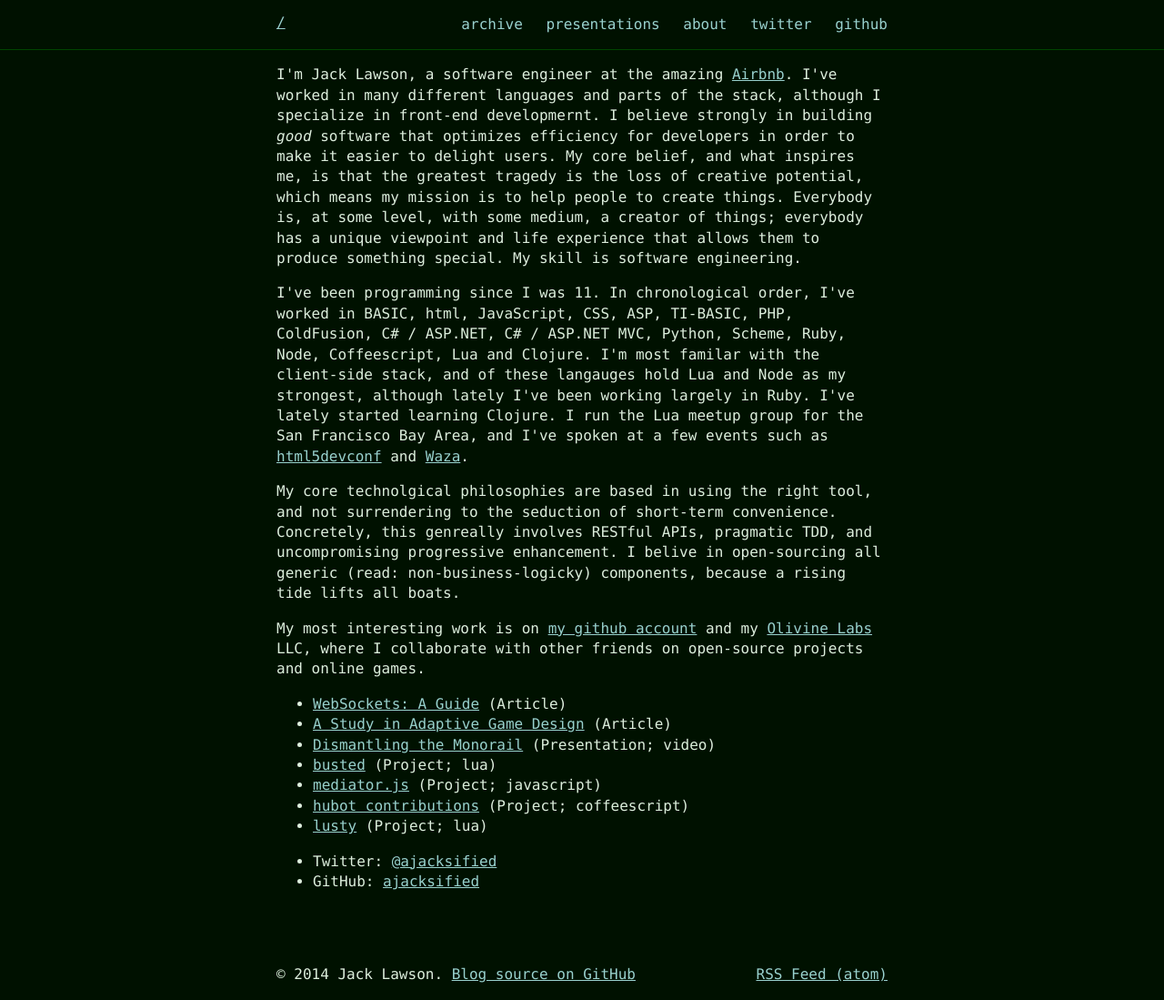
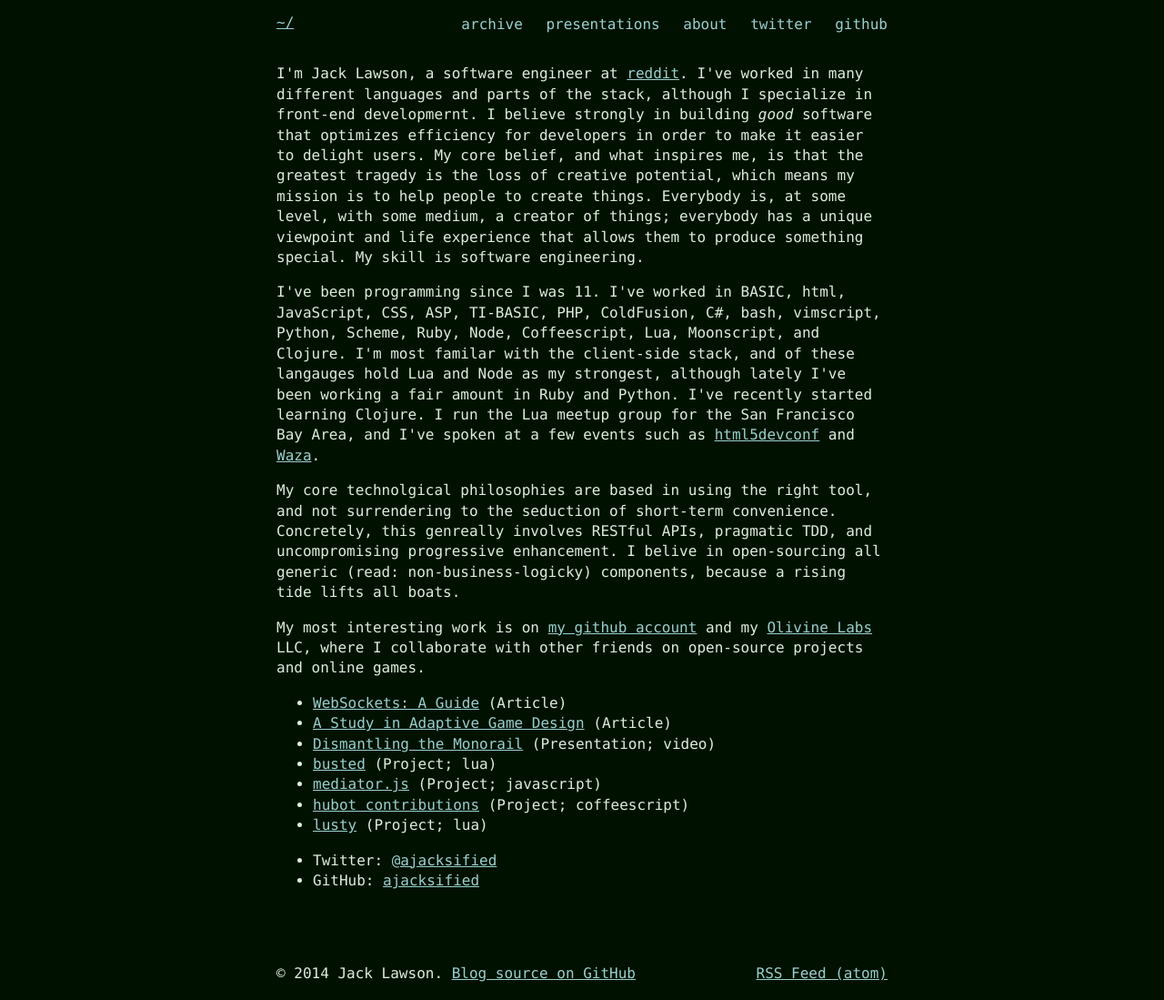
Before and after one commit to ajacksified/ajacksified.github.com, a Jekyll site: the page built from about.html, in a window 1280 px wide. Shown: the whole page at 91% size. Built offline with Jekyll 4.4.1, drawn with Linux system fonts in a browser that asks for light colours; some web fonts are replaced; Markdown is read by kramdown in place of the engine named in the settings.

Commit message:
Moar style tweaking

```diff
--- a/_layouts/default.html
+++ b/_layouts/default.html
@@ -21,7 +21,7 @@
     <div id="container" class="container">
       <header class="nav-bar" id="header">
         <div class="row">
-          <h1 class="nav-bar-heading"><a href="/">/</a></h1>
+          <h1 class="nav-bar-heading"><a href="/">~/</a></h1>
 
           <nav>
             <ul class="nav-list">
@@ -39,7 +39,7 @@
         {{ content }}
       </div>
 
-      <footer class="footer" id="footer">
+      <footer class="site-footer" id="footer">
         <div class="row well">
           &copy; 2014 Jack Lawson.
           <a href="https://github.com/ajacksified/ajacksified.github.com">Blog source on GitHub</a>
--- a/about.html
+++ b/about.html
@@ -9,8 +9,8 @@
   </header>
 
   <p>
-    I'm Jack Lawson, a software engineer at the amazing
-    <a href="https://www.airbnb.com">Airbnb</a>. I've worked in many different
+    I'm Jack Lawson, a software engineer at
+    <a href="https://www.reddit.com">reddit</a>. I've worked in many different
     languages and parts of the stack, although I specialize in front-end
     developmernt. I believe strongly in building <em>good</em> software that
     optimizes efficiency for developers in order to make it easier to delight
@@ -23,13 +23,13 @@
   </p>
 
   <p>
-    I've been programming since I was 11. In chronological order, I've worked in
-    BASIC, html, JavaScript, CSS, ASP, TI-BASIC, PHP, ColdFusion, C# / ASP.NET,
-    C# / ASP.NET MVC, Python, Scheme, Ruby, Node, Coffeescript, Lua and Clojure.
+    I've been programming since I was 11. I've worked in
+    BASIC, html, JavaScript, CSS, ASP, TI-BASIC, PHP, ColdFusion, C#, bash, vimscript,
+    Python, Scheme, Ruby, Node, Coffeescript, Lua, Moonscript, and Clojure.
     I'm most familar with the client-side stack, and of these langauges hold Lua
-    and Node as my strongest, although lately I've been working largely in Ruby.
-    I've lately started learning Clojure. I run the Lua meetup group for the San
-    Francisco Bay Area, and I've spoken at a few events such as
+    and Node as my strongest, although lately I've been working a fair amount in
+    Ruby and Python. I've recently started learning Clojure. I run the Lua meetup
+    group for the San Francisco Bay Area, and I've spoken at a few events such as
     <a href="http://html5devconf.com/archives/october2012/index.html">html5devconf</a>
     and <a href="https://waza.heroku.com/2013">Waza</a>.
   </p>
--- a/css/styles.css
+++ b/css/styles.css
@@ -12,13 +12,8 @@
 
 pre .comment {
   color: #9933CC;
-#0c1014
 }
 
-/*
-#d3ebe9
-#599cab;
- */
 pre .constant {
   color: #d3ebe9;
 }
@@ -43,11 +38,10 @@
   color: #599cab;
 }
 
-
 /* thejacklawson.com blog styles | MIT License | github.com/ajacksified/ajacksified.github.com */
 
 menu, ol, ul{
-  padding:0;
+  padding: 0;
 }
 
 body {
@@ -68,10 +62,6 @@
   font-size: 1em;
 }
 
-h1 a, h2 a, h3 a {
-  border: none;
-}
-
 h2::before {
   content: '# ';
 }
@@ -84,7 +74,6 @@
   color: #99d1ce;
 }
 
-
 .article {
   margin: 0 auto 5em auto;
 }
@@ -94,18 +83,14 @@
   color: #ded;
 }
 
-.article header {
+.article-header {
   padding: 1em;
   margin-bottom: 1em;
   border: dashed 2px;
 }
 
-.article header h1 {
+.article-title {
   text-align: center;
-}
-
-.article header p {
-  margin: 0;
 }
 
 .article ol, .article ul {
@@ -157,7 +142,7 @@
   left: -100%;
 }
 
-#container > footer {
+.site-footer {
   margin-top: 2em;
 }
 
@@ -166,7 +151,6 @@
 }
 
 .nav-bar {
-  border-bottom: solid 1px #040;
   overflow: auto;
 }
 
@@ -244,44 +228,3 @@
     display: list-item;
   }
 }
-
-
-@-webkit-keyframes twitch {
-  0% {
-    text-shadow: -.033em 0 .018em rgba(255, 0, 0, 1),
-      .05em 0 .025em rgba(0, 0, 255, 1),
-      0 .015em .005em rgba(0, 255, 0, 1);
-  }
-
-  50% {
-    text-shadow: -.033em 0 .018em rgba(255, 0, 0, 1),
-      .03em 0 .025em rgba(0, 0, 255, 1),
-      0 .015em .005em rgba(0, 255, 0, 1);
-  }
-
-  100% {
-    text-shadow: -.04em 0 .018em rgba(255, 0, 0, 1),
-      .04em 0 .025em rgba(0, 0, 255, 1),
-      0 .015em .005em rgba(0, 255, 0, 1);
-  }
-}
-
-@keyframes twitch {
-  0% {
-    text-shadow: -.033em 0 .018em rgba(255, 0, 0, 1),
-      .05em 0 .025em rgba(0, 0, 255, 1),
-      0 .015em .005em rgba(0, 255, 0, 1);
-  }
-
-  50% {
-    text-shadow: -.033em 0 .018em rgba(255, 0, 0, 1),
-      .03em 0 .025em rgba(0, 0, 255, 1),
-      0 .015em .005em rgba(0, 255, 0, 1);
-  }
-
-  100% {
-    text-shadow: -.04em 0 .018em rgba(255, 0, 0, 1),
-      .04em 0 .025em rgba(0, 0, 255, 1),
-      0 .015em .005em rgba(0, 255, 0, 1);
-  }
-}
--- a/index.html
+++ b/index.html
@@ -11,8 +11,8 @@
   {% for post in site.posts limit:5 %}
     <article class='article'>
       <a href='{{ post.url }}' class='heading'>
-        <header>
-          <h1 class='post-title'>
+        <header class='article-header'>
+          <h1 class='article-title'>
             {{ post.title }}
             --
             <time datetime='{{ post.date | date_to_xmlschema }}' pubdate>{{ post.date | date_to_string }}</time>
```
Also changed, not shown: _layouts/post.html (+10 -10 lines).
